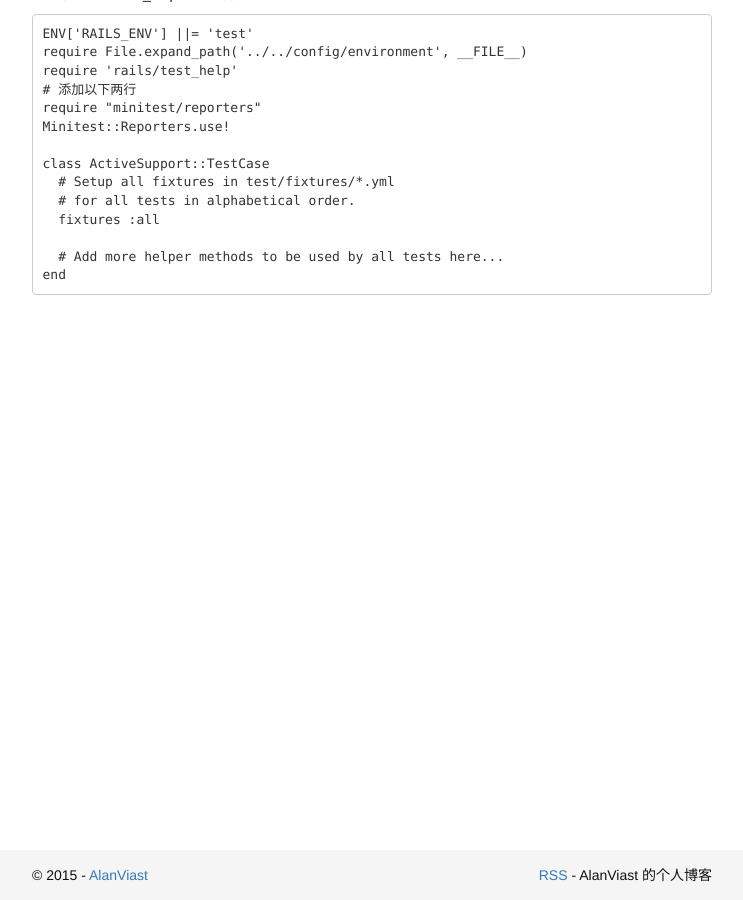
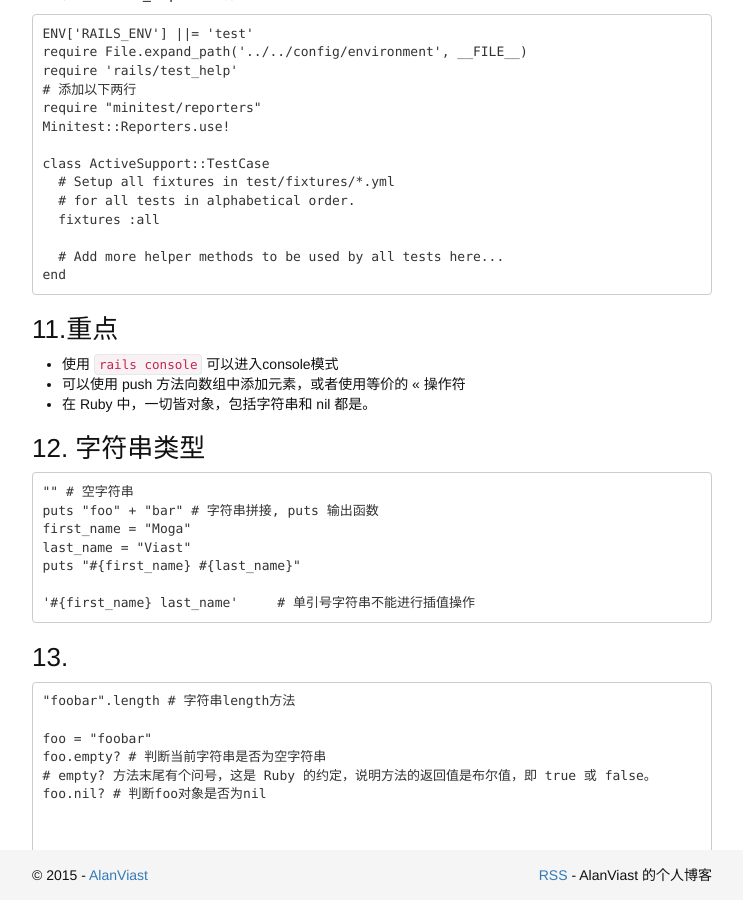
Before and after one commit to AlanViast/alanviast.github.io, a Jekyll site: the page built from _posts/2015-06-12-crate-a-rails-project.md, in a window 1280 px wide and 900 px high, scrolled down 1744 px. Shown: the whole window, without its empty margins (268-1011 px from the left). Built offline with Jekyll 4.4.1, drawn with Linux system fonts in a browser that asks for light colours; Markdown is read by kramdown in place of the engine named in the settings.

Commit message:
update ruby on rails learn

````diff
--- a/_posts/2015-06-12-crate-a-rails-project.md
+++ b/_posts/2015-06-12-crate-a-rails-project.md
@@ -100,3 +100,35 @@ class ActiveSupport::TestCase
   # Add more helper methods to be used by all tests here...
 end
 ```
+
+### 11.重点
+* 使用 `rails console` 可以进入console模式
+* 可以使用 push 方法向数组中添加元素，或者使用等价的 << 操作符
+* 在 Ruby 中，一切皆对象，包括字符串和 nil 都是。
+
+### 12. 字符串类型
+
+```
+"" # 空字符串
+puts "foo" + "bar" # 字符串拼接, puts 输出函数
+first_name = "Moga"
+last_name = "Viast"
+puts "#{first_name} #{last_name}"
+
+'#{first_name} last_name'     # 单引号字符串不能进行插值操作
+```
+
+
+### 13.
+
+```
+"foobar".length # 字符串length方法
+
+foo = "foobar"
+foo.empty? # 判断当前字符串是否为空字符串
+# empty? 方法末尾有个问号，这是 Ruby 的约定，说明方法的返回值是布尔值，即 true 或 false。
+foo.nil? # 判断foo对象是否为nil
+
+
+
+```
````
